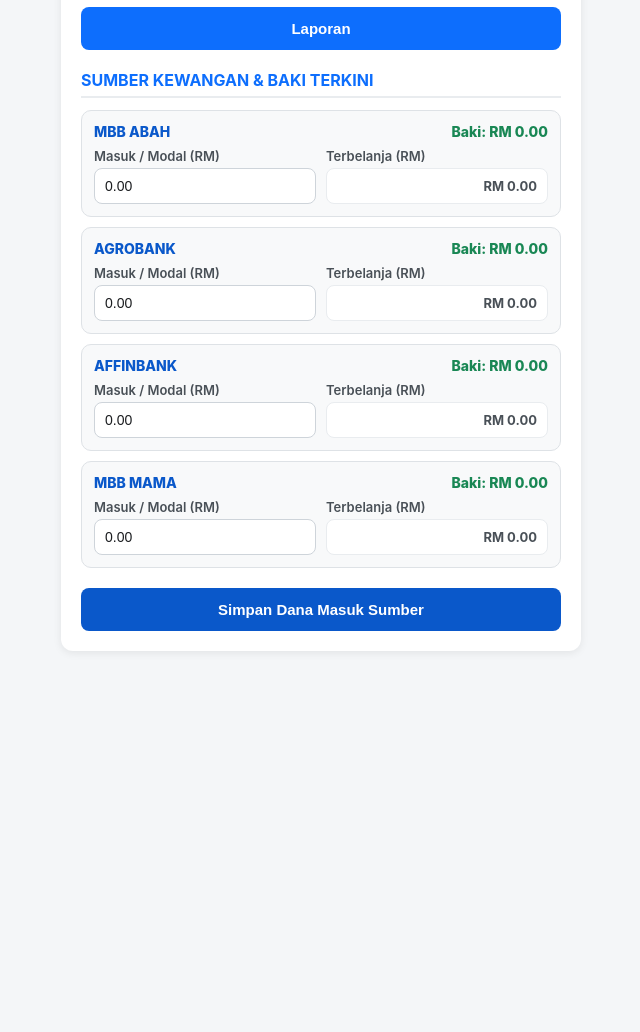
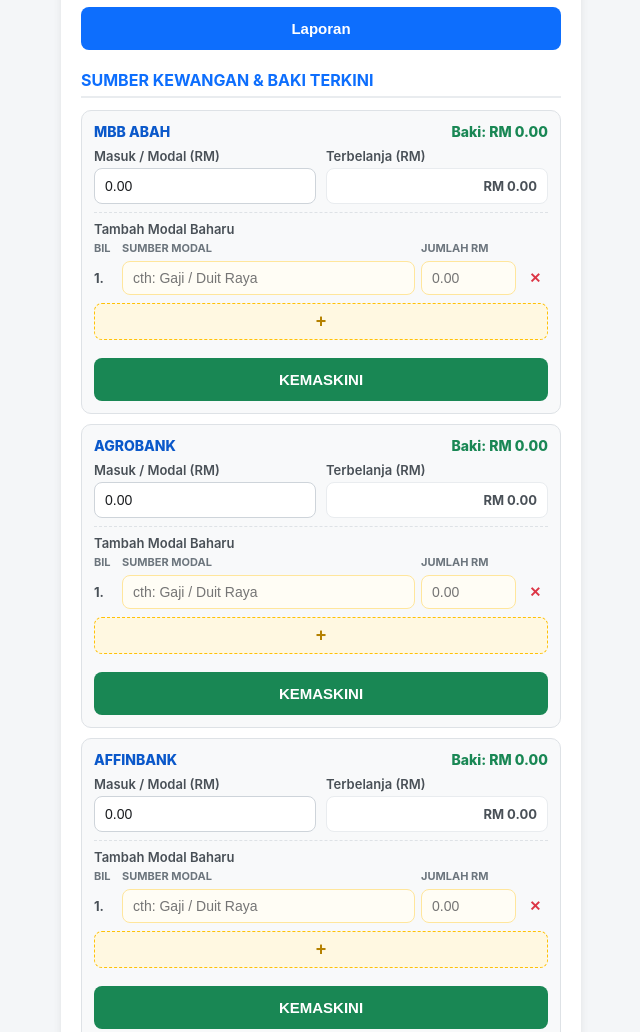
Before and after one commit to Khatimi-mcm/Perbelanjaan-Khatimi, a plain HTML site: page index.html in a window 1280 px wide. Shown: the part 813-1845 px from the top of the page, without its empty margins (319-959 px from the left). Before the commit the page ends 1480 px from the top, so only its background shows below. Drawn offline with Linux system fonts and the light colour scheme.

Commit message:
Add files via upload

```diff
--- a/index.html
+++ b/index.html
@@ -153,8 +153,48 @@
     color: #495057;
     text-align: right;
   }
-  .btn-sumber-save {
-    background-color: #0a58ca;
+  .tambah-modal-wrap {
+    margin-top: 8px;
+    padding-top: 8px;
+    border-top: 1px dashed #dee2e6;
+  }
+  .tambah-modal-wrap input {
+    margin-bottom: 0;
+    padding: 8px 10px;
+    font-size: 14px;
+    background-color: #fffdf5;
+    border-color: #ffe69c;
+  }
+
+  .modal-head, .modal-row {
+    display: grid;
+    grid-template-columns: 22px 1fr 95px 26px;
+    gap: 6px;
+    align-items: center;
+    margin-bottom: 6px;
+  }
+  .modal-head {
+    font-size: 11px;
+    font-weight: 700;
+    color: #6c757d;
+    text-transform: uppercase;
+  }
+  .modal-no { font-size: 13px; font-weight: 700; color: #495057; }
+  .modal-row input { margin-bottom: 0; }
+  .btn-plus-modal {
+    width: 100%;
+    padding: 7px;
+    font-size: 18px;
+    font-weight: bold;
+    color: #b58100;
+    background-color: #fff8e1;
+    border: 1px dashed #ffc107;
+    border-radius: 8px;
+    cursor: pointer;
+    margin: 2px 0 8px;
+  }
+  .btn-kemaskini {
+    background-color: #198754;
     padding: 11px;
     font-size: 14px;
     margin-top: 4px;
@@ -402,9 +442,6 @@
 
   <h2>Sumber Kewangan &amp; Baki Terkini</h2>
   <div id="senaraiSumberKewangan"></div>
-  <button type="button" id="btnSimpanSumber" class="btn-action btn-sumber-save" onclick="simpanDanaSumber()">
-    Simpan Dana Masuk Sumber
-  </button>
   <div id="statusSumber" class="status-box"></div>
 
   <div id="bahagianLaporan">
@@ -579,6 +616,10 @@
   };
   const kategoriDikecualikan = new Set();
 
+  // Baris tambahan modal (lebih daripada satu) bagi setiap sumber utama
+  const tambahanModal = {};
+  SENARAI_SUMBER_UTAMA.forEach(n => { tambahanModal[n] = [{ sumber: '', jumlah: '' }]; });
+
   function dapatSumberDitolak(jenisSumber) {
     const teks = String(jenisSumber || '').trim().toUpperCase();
     const padanan = PILIHAN_JENIS_SUMBER.find(p => p.label.toUpperCase() === teks);
@@ -680,84 +721,149 @@
     return terbelanja;
   }
 
+  // ===== Sumber Kewangan & Baki Terkini (versi baharu) =====
+
+  function esc(t) {
+    return String(t || '').replace(/&/g, '&amp;').replace(/"/g, '&quot;')
+      .replace(/</g, '&lt;').replace(/>/g, '&gt;');
+  }
+
+  function jumlahTambahan(nama) {
+    return tambahanModal[nama].reduce((s, b) => s + (parseFloat(b.jumlah) || 0), 0);
+  }
+
+  function binaBarisModalHTML(i, nama) {
+    return tambahanModal[nama].map((b, j) => `
+      <div class="modal-row">
+        <span class="modal-no">${j + 1}.</span>
+        <input type="text" placeholder="cth: Gaji / Duit Raya" value="${esc(b.sumber)}"
+          oninput="ubahBarisModal(${i},${j},'sumber',this.value)">
+        <input type="number" step="0.01" inputmode="decimal" placeholder="0.00" value="${esc(b.jumlah)}"
+          oninput="ubahBarisModal(${i},${j},'jumlah',this.value)">
+        <button type="button" class="btn-del-row" onclick="buangBarisModal(${i},${j})">✕</button>
+      </div>`).join('');
+  }
+
   function paparKadSumberKewangan() {
     const bekas = document.getElementById('senaraiSumberKewangan');
     const terbelanja = kiraTerbelanjaMengikutSumber();
 
-    bekas.innerHTML = SENARAI_SUMBER_UTAMA.map(nama => {
+    bekas.innerHTML = SENARAI_SUMBER_UTAMA.map((nama, i) => {
       const masuk = Number(danaMasukSumber[nama]) || 0;
       const keluar = Number(terbelanja[nama]) || 0;
-      const baki = masuk - keluar;
+      const baki = masuk + jumlahTambahan(nama) - keluar;
       const kelasBaki = baki < 0 ? 'sumber-baki negatif' : 'sumber-baki';
 
       return `
         <div class="sumber-card">
           <div class="sumber-card-top">
             <span class="sumber-nama">${nama}</span>
-            <span class="${kelasBaki}">Baki: RM ${baki.toFixed(2)}</span>
+            <span class="${kelasBaki}" id="baki_${i}">Baki: RM ${baki.toFixed(2)}</span>
           </div>
           <div class="sumber-grid">
             <div>
-              <label for="dana_${nama.replace(/\s+/g, '_')}">Masuk / Modal (RM)</label>
-              <input
-                type="number"
-                step="0.01"
-                inputmode="decimal"
-                id="dana_${nama.replace(/\s+/g, '_')}"
-                data-sumber="${nama}"
-                value="${masuk.toFixed(2)}"
-                oninput="kemasKiniPratontonSumber()">
+              <label>Masuk / Modal (RM)</label>
+              <input type="number" step="0.01" inputmode="decimal" id="dana_${i}"
+                value="${masuk.toFixed(2)}" oninput="kemasKiniPratontonSumber()">
             </div>
             <div>
               <label>Terbelanja (RM)</label>
               <div class="sumber-terbelanja-box">RM ${keluar.toFixed(2)}</div>
             </div>
           </div>
-        </div>
-      `;
+          <div class="tambah-modal-wrap">
+            <label>Tambah Modal Baharu</label>
+            <div class="modal-head">
+              <span>Bil</span><span>Sumber Modal</span><span>Jumlah RM</span><span></span>
+            </div>
+            <div id="barisModal_${i}">${binaBarisModalHTML(i, nama)}</div>
+            <button type="button" class="btn-plus-modal" onclick="tambahBarisModal(${i})">+</button>
+            <button type="button" class="btn-action btn-kemaskini" onclick="simpanDanaSumber()">KEMASKINI</button>
+          </div>
+        </div>`;
     }).join('');
+  }
+
+  function tambahBarisModal(i) {
+    const nama = SENARAI_SUMBER_UTAMA[i];
+    tambahanModal[nama].push({ sumber: '', jumlah: '' });
+    document.getElementById('barisModal_' + i).innerHTML = binaBarisModalHTML(i, nama);
+  }
+
+  function buangBarisModal(i, j) {
+    const nama = SENARAI_SUMBER_UTAMA[i];
+    tambahanModal[nama].splice(j, 1);
+    if (tambahanModal[nama].length === 0) tambahanModal[nama].push({ sumber: '', jumlah: '' });
+    document.getElementById('barisModal_' + i).innerHTML = binaBarisModalHTML(i, nama);
+    kemasKiniPratontonSumber();
+  }
+
+  function ubahBarisModal(i, j, medan, nilai) {
+    tambahanModal[SENARAI_SUMBER_UTAMA[i]][j][medan] = nilai;
+    kemasKiniPratontonSumber();
   }
 
   function kemasKiniPratontonSumber() {
     const terbelanja = kiraTerbelanjaMengikutSumber();
-    document.querySelectorAll('#senaraiSumberKewangan input[data-sumber]').forEach(inp => {
-      const nama = inp.getAttribute('data-sumber');
-      const masuk = parseFloat(inp.value) || 0;
-      danaMasukSumber[nama] = masuk;
-      const keluar = Number(terbelanja[nama]) || 0;
-      const baki = masuk - keluar;
-      const kad = inp.closest('.sumber-card');
-      if (kad) {
-        const labelBaki = kad.querySelector('.sumber-baki');
-        if (labelBaki) {
-          labelBaki.textContent = `Baki: RM ${baki.toFixed(2)}`;
-          labelBaki.className = baki < 0 ? 'sumber-baki negatif' : 'sumber-baki';
-        }
+    SENARAI_SUMBER_UTAMA.forEach((nama, i) => {
+      const inp = document.getElementById('dana_' + i);
+      const modalAsas = inp ? (parseFloat(inp.value) || 0) : (Number(danaMasukSumber[nama]) || 0);
+      const baki = modalAsas + jumlahTambahan(nama) - (Number(terbelanja[nama]) || 0);
+      const lbl = document.getElementById('baki_' + i);
+      if (lbl) {
+        lbl.textContent = `Baki: RM ${baki.toFixed(2)}`;
+        lbl.className = baki < 0 ? 'sumber-baki negatif' : 'sumber-baki';
       }
     });
   }
 
   async function simpanDanaSumber() {
-    kemasKiniPratontonSumber();
-    const senaraiPayload = SENARAI_SUMBER_UTAMA.map(nama => ({
-      sumber: nama,
-      danaMasuk: Number(danaMasukSumber[nama]) || 0
-    }));
+    // Semak: baris yang ada jumlah mesti ada sumber modal
+    for (const nama of SENARAI_SUMBER_UTAMA) {
+      for (const b of tambahanModal[nama]) {
+        if ((parseFloat(b.jumlah) || 0) !== 0 && !String(b.sumber).trim()) {
+          tunjukStatus('statusSumber', `Sila isi "Sumber Modal" untuk ${nama}.`, 'err');
+          return;
+        }
+      }
+    }
 
-    const btn = document.getElementById('btnSimpanSumber');
-    btn.disabled = true;
-    tunjukStatus('statusSumber', 'Menyimpan dana masuk sumber ke Google Sheets...', 'wait');
+    const butiranModal = [];
+    const senaraiPayload = SENARAI_SUMBER_UTAMA.map((nama, i) => {
+      const inp = document.getElementById('dana_' + i);
+      const modalAsas = inp ? (parseFloat(inp.value) || 0) : (Number(danaMasukSumber[nama]) || 0);
+      tambahanModal[nama].forEach(b => {
+        const j = parseFloat(b.jumlah) || 0;
+        if (j !== 0) {
+          butiranModal.push({
+            tarikh: dapatTarikhSemasaTempatan(),
+            sumberDana: nama,
+            sumberModal: String(b.sumber).trim(),
+            jumlah: j
+          });
+        }
+      });
+      return { sumber: nama, danaMasuk: Number((modalAsas + jumlahTambahan(nama)).toFixed(2)) };
+    });
+
+    const btns = document.querySelectorAll('.btn-kemaskini');
+    btns.forEach(b => b.disabled = true);
+    tunjukStatus('statusSumber', 'Mengemas kini modal ke Google Sheets...', 'wait');
 
     try {
-      await panggilSheetsPOST({ action: 'saveSumber', sumberDana: senaraiPayload });
+      await panggilSheetsPOST({ action: 'saveSumber', sumberDana: senaraiPayload, butiranModal: butiranModal });
+      senaraiPayload.forEach(p => { danaMasukSumber[p.sumber] = p.danaMasuk; });
+      SENARAI_SUMBER_UTAMA.forEach(n => { tambahanModal[n] = [{ sumber: '', jumlah: '' }]; });
       paparKadSumberKewangan();
-      tunjukStatus('statusSumber', 'Dana masuk sumber & baki terkini berjaya disimpan ke Google Sheets.');
+      tunjukStatus('statusSumber', 'Modal & baki terkini berjaya dikemas kini.');
     } catch (err) {
-      tunjukStatus('statusSumber', 'Gagal menyimpan dana sumber: ' + err.message, 'err');
+      tunjukStatus('statusSumber', 'Gagal mengemas kini: ' + err.message, 'err');
     } finally {
-      btn.disabled = false;
+      document.querySelectorAll('.btn-kemaskini').forEach(b => b.disabled = false);
     }
   }
+
+  // ===== Akhir bahagian Sumber Kewangan =====
 
   window.onload = function() {
     const hariIni = dapatTarikhSemasaTempatan();
```
